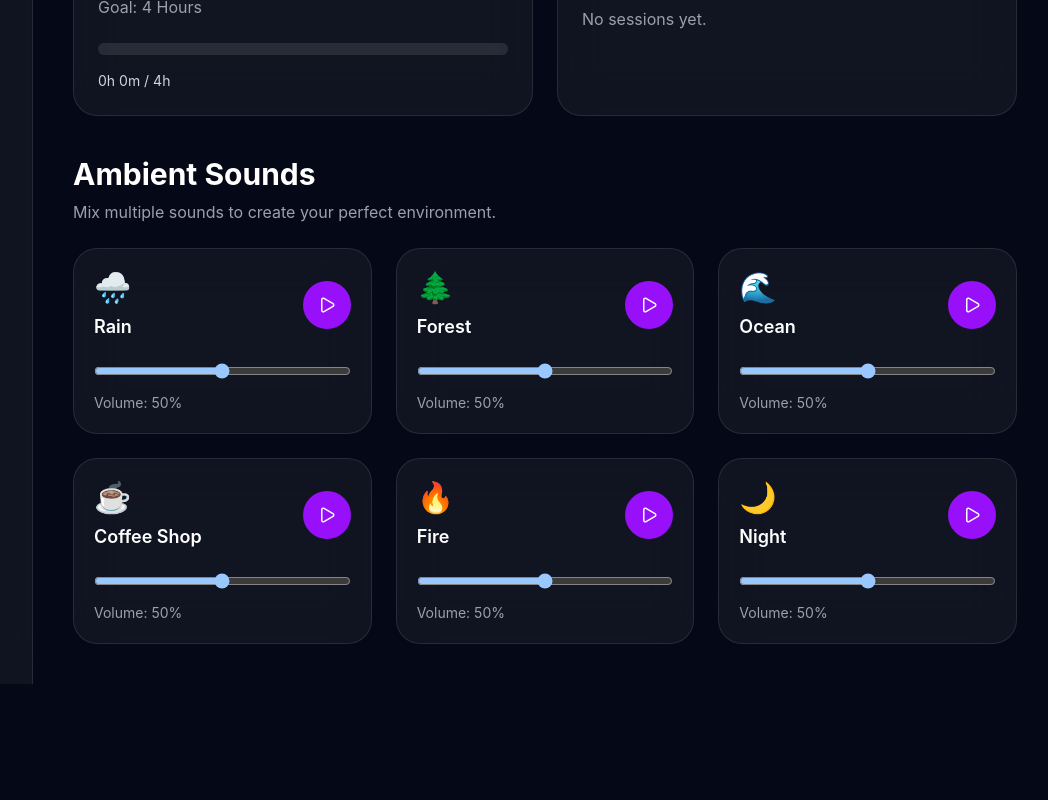
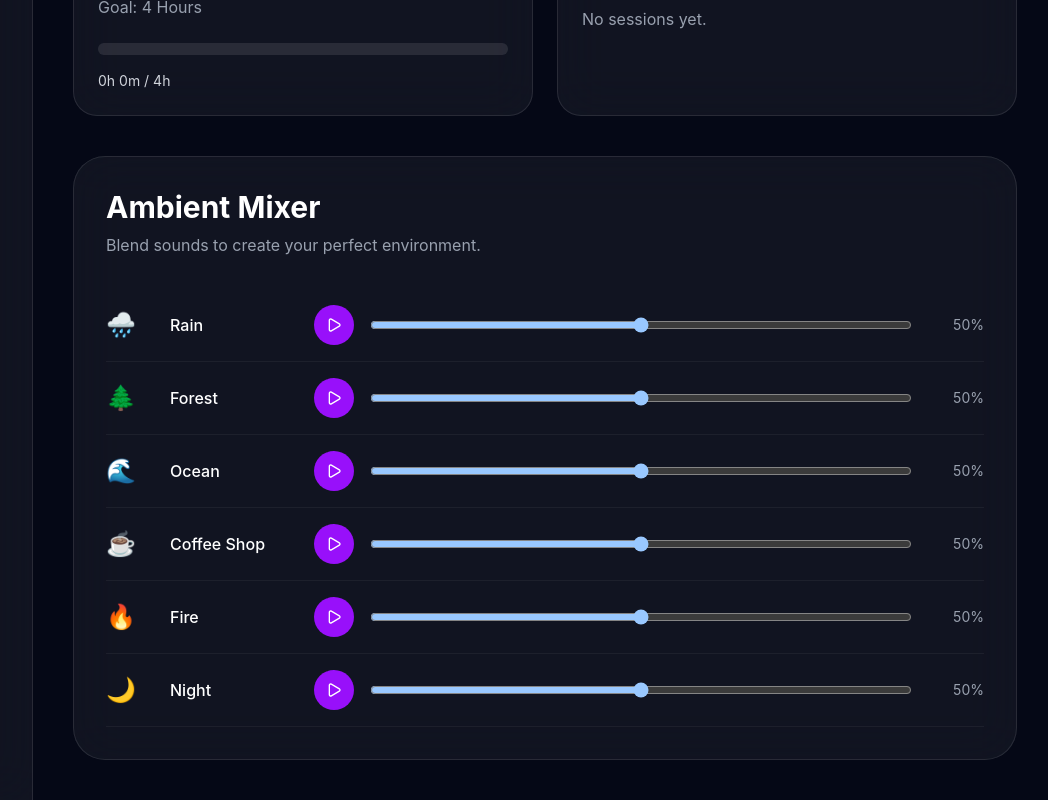
Before and after one commit to djabranemmd/ambient-focus-app, a React (Vite) app: page / in a window 1280 px wide. Shown: the part 1212-2012 px from the top of the page, without its empty margins (223-1271 px from the left). Before the commit the page ends 1896 px from the top, so only its background shows below. Built offline with nearby package versions, Linux system fonts and the light colour scheme.

Commit message:
Redesign audio mixer interface

```diff
--- a/src/components/audio/AudioCard.jsx
+++ /dev/null
@@ -1,79 +0,0 @@
-import { Play, Pause } from "lucide-react";
-
-function AudioCard({
-  sound,
-  isPlaying,
-  volume,
-  onToggle,
-  onVolumeChange,
-}) {
-  return (
-    <div
-      className="
-        bg-white/5
-        backdrop-blur-xl
-        border
-        border-white/10
-        rounded-3xl
-        p-5
-        transition-all
-        hover:bg-white/10
-      "
-    >
-      <div className="flex items-center justify-between">
-        <div>
-          <div className="text-3xl">
-            {sound.emoji}
-          </div>
-
-          <h3 className="mt-2 font-semibold text-lg">
-            {sound.name}
-          </h3>
-        </div>
-
-        <button
-          onClick={onToggle}
-          className="
-            h-12
-            w-12
-            rounded-full
-            bg-purple-600
-            flex
-            items-center
-            justify-center
-            hover:scale-105
-            transition
-          "
-        >
-          {isPlaying ? (
-            <Pause size={18} />
-          ) : (
-            <Play size={18} />
-          )}
-        </button>
-      </div>
-
-      <div className="mt-5">
-        <input
-          type="range"
-          min="0"
-          max="1"
-          step="0.01"
-          value={volume}
-          onChange={(e) =>
-            onVolumeChange(
-              Number(e.target.value)
-            )
-          }
-          className="w-full"
-        />
-      </div>
-
-      <div className="mt-2 text-sm text-gray-400">
-        Volume: {Math.round(volume * 100)}%
-      </div>
-    </div>
-  );
-}
-
-export default AudioCard;
--- a/src/components/audio/AudioMixer.jsx
+++ b/src/components/audio/AudioMixer.jsx
@@ -1,34 +1,44 @@
 import { useEffect, useRef, useState } from "react";
-import AudioCard from "./AudioCard";
+
 import { sounds } from "../../data/sounds";
+import MixerRow from "./MixerRow";
 
 function AudioMixer() {
   const audioRefs = useRef({});
 
-  const [volumes, setVolumes] = useState({});
-  const [playing, setPlaying] = useState({});
+  const [volumes, setVolumes] =
+    useState({});
+
+  const [playing, setPlaying] =
+    useState({});
 
   useEffect(() => {
     sounds.forEach((sound) => {
-      const audio = new Audio(sound.file);
+      const audio = new Audio(
+        sound.file
+      );
 
       audio.loop = true;
       audio.volume = 0.5;
 
-      audioRefs.current[sound.id] = audio;
+      audioRefs.current[
+        sound.id
+      ] = audio;
     });
 
     return () => {
-      Object.values(audioRefs.current).forEach(
-        (audio) => {
-          audio.pause();
-        }
+      Object.values(
+        audioRefs.current
+      ).forEach((audio) =>
+        audio.pause()
       );
     };
   }, []);
 
-  const toggleSound = async (id) => {
-    const audio = audioRefs.current[id];
+  const toggleSound =
+    async (id) => {
+      const audio =
+        audioRefs.current[id];
 
       if (!audio) return;
 
@@ -49,8 +59,12 @@ function AudioMixer() {
       }
     };
 
-  const changeVolume = (id, value) => {
-    const audio = audioRefs.current[id];
+  const changeVolume = (
+    id,
+    value
+  ) => {
+    const audio =
+      audioRefs.current[id];
 
     if (!audio) return;
 
@@ -64,30 +78,48 @@ function AudioMixer() {
 
   return (
     <section className="mt-10">
-      <div className="mb-6">
+      <div
+        className="
+          bg-white/5
+          backdrop-blur-xl
+          border
+          border-white/10
+          rounded-[32px]
+          p-8
+        "
+      >
+        <div className="mb-8">
           <h2 className="text-3xl font-bold">
-          Ambient Sounds
+            Ambient Mixer
           </h2>
 
           <p className="text-gray-400 mt-2">
-          Mix multiple sounds to create
-          your perfect environment.
+            Blend sounds to create your
+            perfect environment.
           </p>
         </div>
 
-      <div className="grid md:grid-cols-3 gap-6">
+        <div>
           {sounds.map((sound) => (
-          <AudioCard
+            <MixerRow
               key={sound.id}
               sound={sound}
-            isPlaying={playing[sound.id]}
+              isPlaying={
+                playing[sound.id]
+              }
               volume={
-              volumes[sound.id] ?? 0.5
+                volumes[
+                  sound.id
+                ] ?? 0.5
               }
               onToggle={() =>
-              toggleSound(sound.id)
+                toggleSound(
+                  sound.id
+                )
               }
-            onVolumeChange={(value) =>
+              onVolumeChange={(
+                value
+              ) =>
                 changeVolume(
                   sound.id,
                   value
@@ -96,6 +128,7 @@ function AudioMixer() {
             />
           ))}
         </div>
+      </div>
     </section>
   );
 }
--- /dev/null
+++ b/src/components/audio/MixerRow.jsx
@@ -0,0 +1,72 @@
+import { Play, Pause } from "lucide-react";
+
+function MixerRow({
+  sound,
+  isPlaying,
+  volume,
+  onToggle,
+  onVolumeChange,
+}) {
+  return (
+    <div
+      className="
+        flex
+        items-center
+        gap-4
+        py-4
+        border-b
+        border-white/5
+      "
+    >
+      <div className="w-12 text-2xl">
+        {sound.emoji}
+      </div>
+
+      <div className="w-32">
+        <p className="font-medium">
+          {sound.name}
+        </p>
+      </div>
+
+      <button
+        onClick={onToggle}
+        className="
+          h-10
+          w-10
+          rounded-full
+          bg-purple-600
+          flex
+          items-center
+          justify-center
+          shrink-0
+        "
+      >
+        {isPlaying ? (
+          <Pause size={16} />
+        ) : (
+          <Play size={16} />
+        )}
+      </button>
+
+      <input
+        type="range"
+        min="0"
+        max="1"
+        step="0.01"
+        value={volume}
+        onChange={(e) =>
+          onVolumeChange(
+            Number(e.target.value)
+          )
+        }
+        className="flex-1"
+      />
+
+      <div className="w-14 text-right text-sm text-gray-400">
+        {Math.round(volume * 100)}%
+      </div>
+    </div>
+  );
+}
+
+export default MixerRow;
```
Lines whose indentation alone changed are shown as unchanged.
